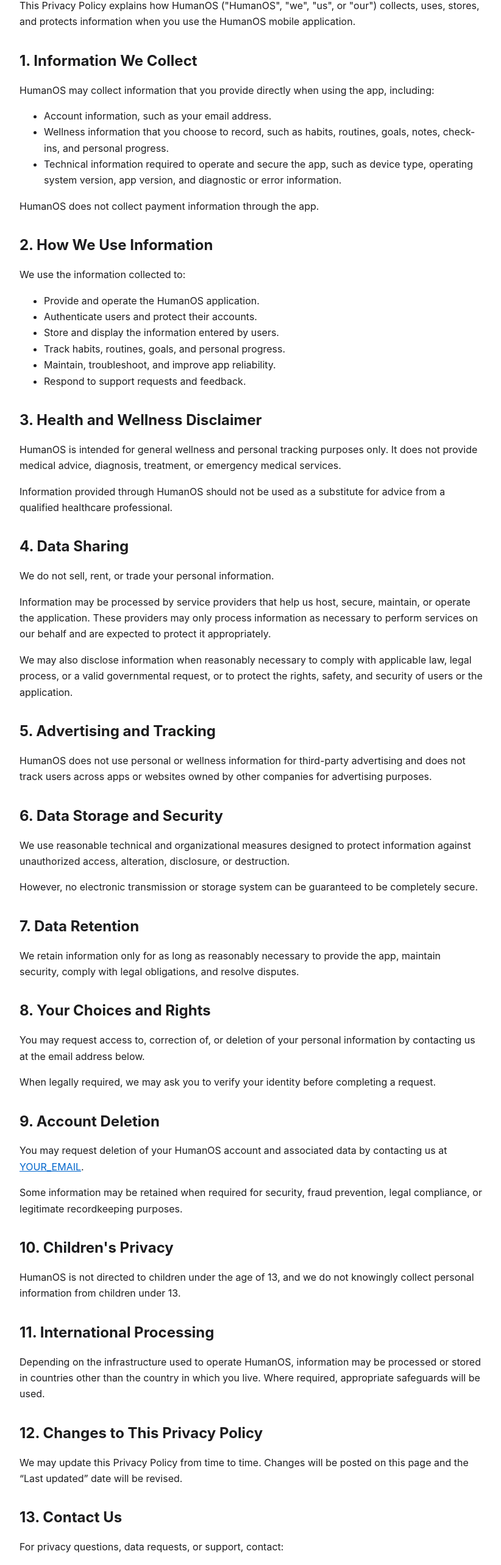
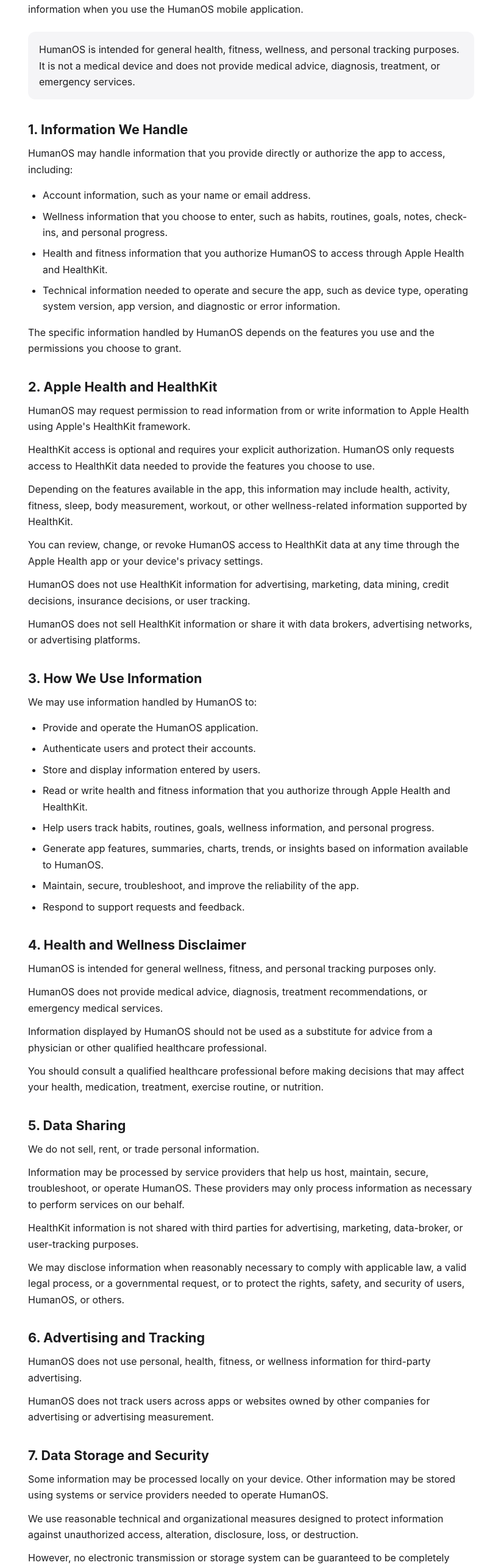
Before and after one commit to sindrunas/humanos-support, a plain HTML site: page privacy.html in a window 1280 px wide. Shown: the part 164-2730 px from the top of the page at 61% size, without its empty margins (228-1050 px from the left). Drawn offline with Linux system fonts and the light colour scheme.

Commit message:
Revise privacy policy content and structure
Updated privacy policy language for clarity and consistency.

```diff
--- a/privacy.html
+++ b/privacy.html
@@ -2,8 +2,16 @@
 <html lang="en">
 <head>
   <meta charset="utf-8">
-  <meta name="viewport" content="width=device-width, initial-scale=1">
-  <meta name="description" content="HumanOS Privacy Policy">
+  <meta
+    name="viewport"
+    content="width=device-width, initial-scale=1"
+  >
+
+  <meta
+    name="description"
+    content="Privacy Policy for the HumanOS mobile application."
+  >
+
   <title>HumanOS Privacy Policy</title>
 
   <style>
@@ -11,36 +19,81 @@
       color-scheme: light dark;
     }
 
+    * {
+      box-sizing: border-box;
+    }
+
     body {
-      max-width: 760px;
+      max-width: 780px;
       margin: 0 auto;
       padding: 48px 24px 80px;
-      font-family: -apple-system, BlinkMacSystemFont, "Segoe UI",
-        Helvetica, Arial, sans-serif;
+      font-family:
+        -apple-system,
+        BlinkMacSystemFont,
+        "Segoe UI",
+        Helvetica,
+        Arial,
+        sans-serif;
       line-height: 1.65;
       color: #1d1d1f;
       background: #ffffff;
     }
 
-    h1, h2 {
+    h1,
+    h2 {
       line-height: 1.25;
     }
 
     h1 {
-      margin-bottom: 8px;
+      margin: 0 0 8px;
+      font-size: 2.25rem;
     }
 
     h2 {
       margin-top: 36px;
+      margin-bottom: 12px;
+      font-size: 1.35rem;
     }
 
-    .updated {
-      color: #6e6e73;
-      margin-top: 0;
+    p {
+      margin: 12px 0;
+    }
+
+    ul {
+      padding-left: 24px;
+    }
+
+    li {
+      margin: 8px 0;
     }
 
     a {
       color: #0066cc;
+      text-decoration: none;
+    }
+
+    a:hover {
+      text-decoration: underline;
+    }
+
+    .updated {
+      margin-top: 0;
+      color: #6e6e73;
+    }
+
+    .notice {
+      padding: 16px 18px;
+      margin: 24px 0;
+      border-radius: 12px;
+      background: #f5f5f7;
+    }
+
+    footer {
+      margin-top: 48px;
+      padding-top: 24px;
+      border-top: 1px solid #d2d2d7;
+      color: #6e6e73;
+      font-size: 0.95rem;
     }
 
     @media (prefers-color-scheme: dark) {
@@ -49,8 +102,17 @@
         background: #000000;
       }
 
-      .updated {
+      .updated,
+      footer {
         color: #a1a1a6;
+      }
+
+      .notice {
+        background: #1c1c1e;
+      }
+
+      footer {
+        border-top-color: #38383a;
       }
 
       a {
@@ -63,168 +125,331 @@
 <body>
   <main>
     <h1>Privacy Policy</h1>
-    <p class="updated">Last updated: June 29, 2026</p>
+
+    <p class="updated">
+      Last updated: June 29, 2026
+    </p>
 
     <p>
-      This Privacy Policy explains how HumanOS ("HumanOS", "we", "us", or
-      "our") collects, uses, stores, and protects information when you use
-      the HumanOS mobile application.
+      This Privacy Policy explains how HumanOS ("HumanOS", "we", "us",
+      or "our") handles information when you use the HumanOS mobile
+      application.
     </p>
 
-    <h2>1. Information We Collect</h2>
+    <div class="notice">
+      HumanOS is intended for general health, fitness, wellness, and
+      personal tracking purposes. It is not a medical device and does
+      not provide medical advice, diagnosis, treatment, or emergency
+      services.
+    </div>
+
+    <h2>1. Information We Handle</h2>
 
     <p>
-      HumanOS may collect information that you provide directly when using
-      the app, including:
+      HumanOS may handle information that you provide directly or
+      authorize the app to access, including:
     </p>
 
     <ul>
-      <li>Account information, such as your email address.</li>
       <li>
-        Wellness information that you choose to record, such as habits,
+        Account information, such as your name or email address.
+      </li>
+
+      <li>
+        Wellness information that you choose to enter, such as habits,
         routines, goals, notes, check-ins, and personal progress.
       </li>
+
       <li>
-        Technical information required to operate and secure the app, such
-        as device type, operating system version, app version, and diagnostic
-        or error information.
+        Health and fitness information that you authorize HumanOS to
+        access through Apple Health and HealthKit.
+      </li>
+
+      <li>
+        Technical information needed to operate and secure the app,
+        such as device type, operating system version, app version,
+        and diagnostic or error information.
       </li>
     </ul>
 
     <p>
-      HumanOS does not collect payment information through the app.
+      The specific information handled by HumanOS depends on the
+      features you use and the permissions you choose to grant.
     </p>
 
-    <h2>2. How We Use Information</h2>
-
-    <p>We use the information collected to:</p>
-
-    <ul>
-      <li>Provide and operate the HumanOS application.</li>
-      <li>Authenticate users and protect their accounts.</li>
-      <li>Store and display the information entered by users.</li>
-      <li>Track habits, routines, goals, and personal progress.</li>
-      <li>Maintain, troubleshoot, and improve app reliability.</li>
-      <li>Respond to support requests and feedback.</li>
-    </ul>
-
-    <h2>3. Health and Wellness Disclaimer</h2>
+    <h2>2. Apple Health and HealthKit</h2>
 
     <p>
-      HumanOS is intended for general wellness and personal tracking
-      purposes only. It does not provide medical advice, diagnosis,
-      treatment, or emergency medical services.
+      HumanOS may request permission to read information from or write
+      information to Apple Health using Apple's HealthKit framework.
     </p>
 
     <p>
-      Information provided through HumanOS should not be used as a substitute
-      for advice from a qualified healthcare professional.
-    </p>
-
-    <h2>4. Data Sharing</h2>
-
-    <p>
-      We do not sell, rent, or trade your personal information.
+      HealthKit access is optional and requires your explicit
+      authorization. HumanOS only requests access to HealthKit data
+      needed to provide the features you choose to use.
     </p>
 
     <p>
-      Information may be processed by service providers that help us host,
-      secure, maintain, or operate the application. These providers may only
-      process information as necessary to perform services on our behalf and
-      are expected to protect it appropriately.
+      Depending on the features available in the app, this information
+      may include health, activity, fitness, sleep, body measurement,
+      workout, or other wellness-related information supported by
+      HealthKit.
     </p>
 
     <p>
-      We may also disclose information when reasonably necessary to comply
-      with applicable law, legal process, or a valid governmental request, or
-      to protect the rights, safety, and security of users or the application.
-    </p>
-
-    <h2>5. Advertising and Tracking</h2>
-
-    <p>
-      HumanOS does not use personal or wellness information for third-party
-      advertising and does not track users across apps or websites owned by
-      other companies for advertising purposes.
-    </p>
-
-    <h2>6. Data Storage and Security</h2>
-
-    <p>
-      We use reasonable technical and organizational measures designed to
-      protect information against unauthorized access, alteration, disclosure,
-      or destruction.
+      You can review, change, or revoke HumanOS access to HealthKit data
+      at any time through the Apple Health app or your device's privacy
+      settings.
     </p>
 
     <p>
-      However, no electronic transmission or storage system can be guaranteed
-      to be completely secure.
-    </p>
-
-    <h2>7. Data Retention</h2>
-
-    <p>
-      We retain information only for as long as reasonably necessary to
-      provide the app, maintain security, comply with legal obligations, and
-      resolve disputes.
-    </p>
-
-    <h2>8. Your Choices and Rights</h2>
-
-    <p>
-      You may request access to, correction of, or deletion of your personal
-      information by contacting us at the email address below.
+      HumanOS does not use HealthKit information for advertising,
+      marketing, data mining, credit decisions, insurance decisions,
+      or user tracking.
     </p>
 
     <p>
-      When legally required, we may ask you to verify your identity before
-      completing a request.
+      HumanOS does not sell HealthKit information or share it with data
+      brokers, advertising networks, or advertising platforms.
     </p>
 
-    <h2>9. Account Deletion</h2>
+    <h2>3. How We Use Information</h2>
 
     <p>
-      You may request deletion of your HumanOS account and associated data by
-      contacting us at
-      <a href="mailto:YOUR_EMAIL">YOUR_EMAIL</a>.
+      We may use information handled by HumanOS to:
+    </p>
+
+    <ul>
+      <li>
+        Provide and operate the HumanOS application.
+      </li>
+
+      <li>
+        Authenticate users and protect their accounts.
+      </li>
+
+      <li>
+        Store and display information entered by users.
+      </li>
+
+      <li>
+        Read or write health and fitness information that you authorize
+        through Apple Health and HealthKit.
+      </li>
+
+      <li>
+        Help users track habits, routines, goals, wellness information,
+        and personal progress.
+      </li>
+
+      <li>
+        Generate app features, summaries, charts, trends, or insights
+        based on information available to HumanOS.
+      </li>
+
+      <li>
+        Maintain, secure, troubleshoot, and improve the reliability of
+        the app.
+      </li>
+
+      <li>
+        Respond to support requests and feedback.
+      </li>
+    </ul>
+
+    <h2>4. Health and Wellness Disclaimer</h2>
+
+    <p>
+      HumanOS is intended for general wellness, fitness, and personal
+      tracking purposes only.
     </p>
 
     <p>
-      Some information may be retained when required for security, fraud
-      prevention, legal compliance, or legitimate recordkeeping purposes.
+      HumanOS does not provide medical advice, diagnosis, treatment
+      recommendations, or emergency medical services.
     </p>
 
-    <h2>10. Children's Privacy</h2>
+    <p>
+      Information displayed by HumanOS should not be used as a
+      substitute for advice from a physician or other qualified
+      healthcare professional.
+    </p>
 
     <p>
-      HumanOS is not directed to children under the age of 13, and we do not
-      knowingly collect personal information from children under 13.
+      You should consult a qualified healthcare professional before
+      making decisions that may affect your health, medication,
+      treatment, exercise routine, or nutrition.
     </p>
 
-    <h2>11. International Processing</h2>
+    <h2>5. Data Sharing</h2>
 
     <p>
-      Depending on the infrastructure used to operate HumanOS, information
-      may be processed or stored in countries other than the country in which
-      you live. Where required, appropriate safeguards will be used.
+      We do not sell, rent, or trade personal information.
     </p>
 
-    <h2>12. Changes to This Privacy Policy</h2>
+    <p>
+      Information may be processed by service providers that help us
+      host, maintain, secure, troubleshoot, or operate HumanOS. These
+      providers may only process information as necessary to perform
+      services on our behalf.
+    </p>
 
     <p>
-      We may update this Privacy Policy from time to time. Changes will be
-      posted on this page and the “Last updated” date will be revised.
+      HealthKit information is not shared with third parties for
+      advertising, marketing, data-broker, or user-tracking purposes.
     </p>
 
-    <h2>13. Contact Us</h2>
+    <p>
+      We may disclose information when reasonably necessary to comply
+      with applicable law, a valid legal process, or a governmental
+      request, or to protect the rights, safety, and security of users,
+      HumanOS, or others.
+    </p>
+
+    <h2>6. Advertising and Tracking</h2>
 
     <p>
-      For privacy questions, data requests, or support, contact:
+      HumanOS does not use personal, health, fitness, or wellness
+      information for third-party advertising.
+    </p>
+
+    <p>
+      HumanOS does not track users across apps or websites owned by
+      other companies for advertising or advertising measurement.
+    </p>
+
+    <h2>7. Data Storage and Security</h2>
+
+    <p>
+      Some information may be processed locally on your device. Other
+      information may be stored using systems or service providers
+      needed to operate HumanOS.
+    </p>
+
+    <p>
+      We use reasonable technical and organizational measures designed
+      to protect information against unauthorized access, alteration,
+      disclosure, loss, or destruction.
+    </p>
+
+    <p>
+      However, no electronic transmission or storage system can be
+      guaranteed to be completely secure.
+    </p>
+
+    <h2>8. Data Retention</h2>
+
+    <p>
+      We retain information only for as long as reasonably necessary
+      to provide HumanOS, maintain security, respond to support
+      requests, comply with legal obligations, and resolve disputes.
+    </p>
+
+    <p>
+      Information stored only on your device may be removed when you
+      delete it from the app, remove the app, or erase the device,
+      depending on how the feature operates.
+    </p>
+
+    <h2>9. Your Choices and Rights</h2>
+
+    <p>
+      Depending on your location and applicable law, you may have the
+      right to request access to, correction of, or deletion of your
+      personal information.
+    </p>
+
+    <p>
+      You can manage HumanOS access to HealthKit information at any time
+      through the Apple Health app or your device's privacy settings.
+    </p>
+
+    <p>
+      You can contact us using the email address below to submit a
+      privacy request.
+    </p>
+
+    <p>
+      We may ask you to verify your identity before completing certain
+      requests.
+    </p>
+
+    <h2>10. Account and Data Deletion</h2>
+
+    <p>
+      You may request deletion of your HumanOS account and associated
+      information by contacting us at:
     </p>
 
     <p>
       <a href="mailto:YOUR_EMAIL">YOUR_EMAIL</a>
     </p>
+
+    <p>
+      Some information may be retained when reasonably necessary for
+      security, fraud prevention, legal compliance, dispute resolution,
+      or legitimate recordkeeping purposes.
+    </p>
+
+    <p>
+      Deleting information from HumanOS may not automatically delete
+      information stored separately in Apple Health. Apple Health data
+      can be reviewed and managed through the Health app.
+    </p>
+
+    <h2>11. Children's Privacy</h2>
+
+    <p>
+      HumanOS is not directed to children under the age of 13, and we
+      do not knowingly collect personal information from children under
+      13.
+    </p>
+
+    <p>
+      If you believe that a child has provided personal information
+      through HumanOS, please contact us so that we can review and
+      address the situation.
+    </p>
+
+    <h2>12. International Processing</h2>
+
+    <p>
+      Depending on the infrastructure and service providers used to
+      operate HumanOS, information may be processed or stored in
+      countries other than the country in which you live.
+    </p>
+
+    <p>
+      Where required by applicable law, appropriate safeguards will be
+      used for international processing.
+    </p>
+
+    <h2>13. Changes to This Privacy Policy</h2>
+
+    <p>
+      We may update this Privacy Policy from time to time.
+    </p>
+
+    <p>
+      Changes will be posted on this page, and the "Last updated" date
+      at the top of the policy will be revised.
+    </p>
+
+    <h2>14. Contact Us</h2>
+
+    <p>
+      For privacy questions, data requests, technical support, or
+      feedback regarding HumanOS, contact:
+    </p>
+
+    <p>
+      <a href="mailto:s.indrunas@gmail.com">s.indrunas@gmail.com</a>
+    </p>
   </main>
+
+  <footer>
+    © 2026 HumanOS. All rights reserved.
+  </footer>
 </body>
 </html>
```
